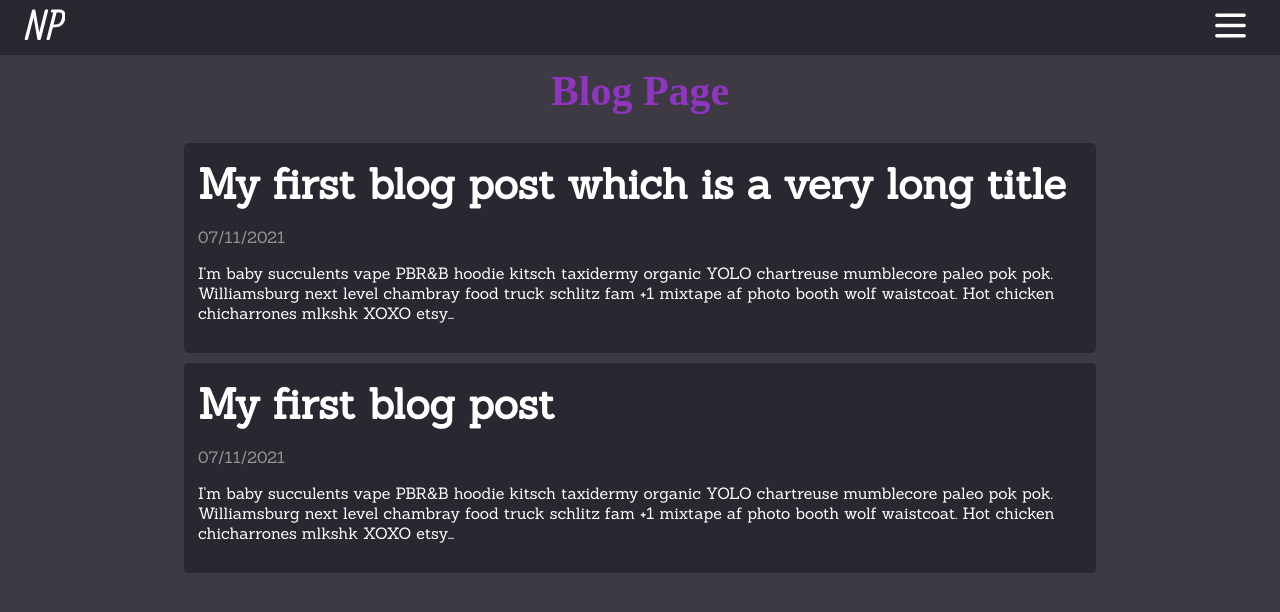
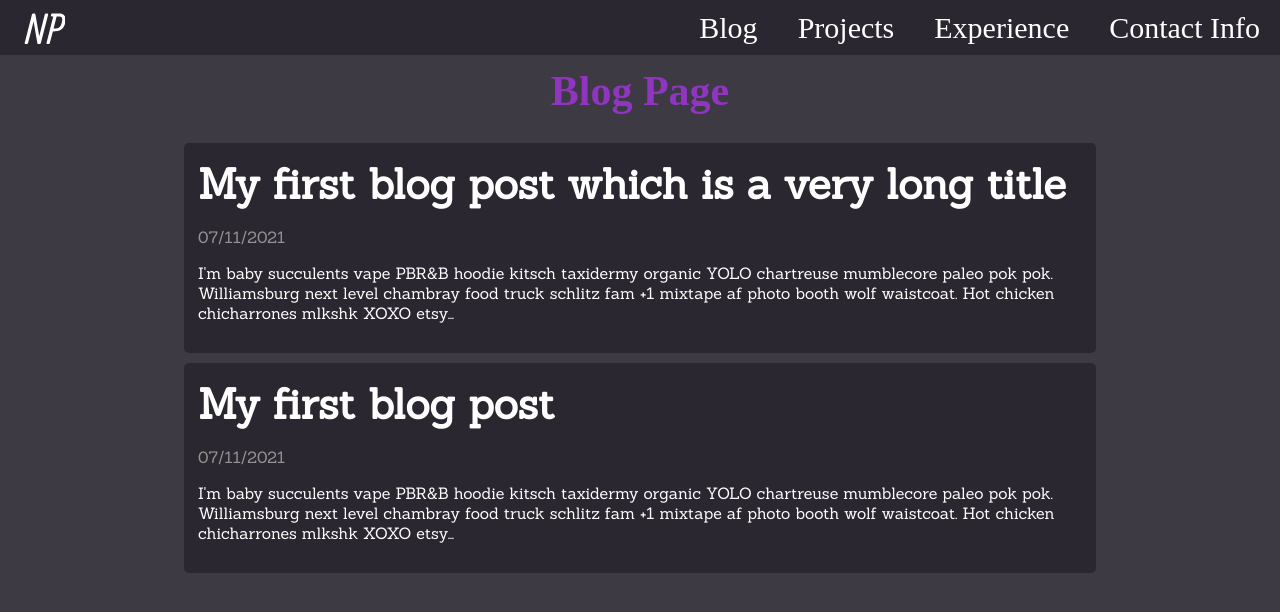
Before and after one commit to TheNootLinja/Portfolio-website-V2, a Gatsby site: page /blog in a window 1280 px wide. Built offline with nearby package versions, Linux system fonts and the light colour scheme; Gatsby itself is replaced by a stand-in of ours; a web font is replaced by a local one.

Commit message:
Add normal nav menu to header that is only visible when screen is wider than 800px

```diff
--- a/src/components/Header/Header.js
+++ b/src/components/Header/Header.js
@@ -36,6 +36,30 @@ const Header = ({ clickFunction }) => (
         />
       </svg>
     </div>
+    <nav>
+      <ul>
+        <li>
+          <Link to="/blog">
+            Blog
+          </Link>
+        </li>
+        <li>
+          <Link to="/projects">
+            Projects
+          </Link>
+        </li>
+        <li>
+          <Link to="/experience">
+            Experience
+          </Link>
+        </li>
+        <li>
+          <Link to="/contact">
+            Contact Info
+          </Link>
+        </li>
+      </ul>
+    </nav>
   </header>
 )
 
--- a/src/components/Header/Header.styles.css
+++ b/src/components/Header/Header.styles.css
@@ -28,3 +28,34 @@
 .secondary {
   fill: white;
 }
+
+nav {
+  display: none;
+}
+
+@media only screen and (min-width: 800px) {
+  .hb-container {
+    display: none;
+  }
+
+  header * {
+    display: inline;
+    font-size: 30px;
+    font-family: "Allan", cursive;
+  }
+
+  header {
+    display: flex;
+    align-items: center;
+  }
+
+  header li {
+    margin: 20px;
+  }
+
+  nav {
+    display: inline;
+    position: absolute;
+    right: 0px;
+  }
+}
```
